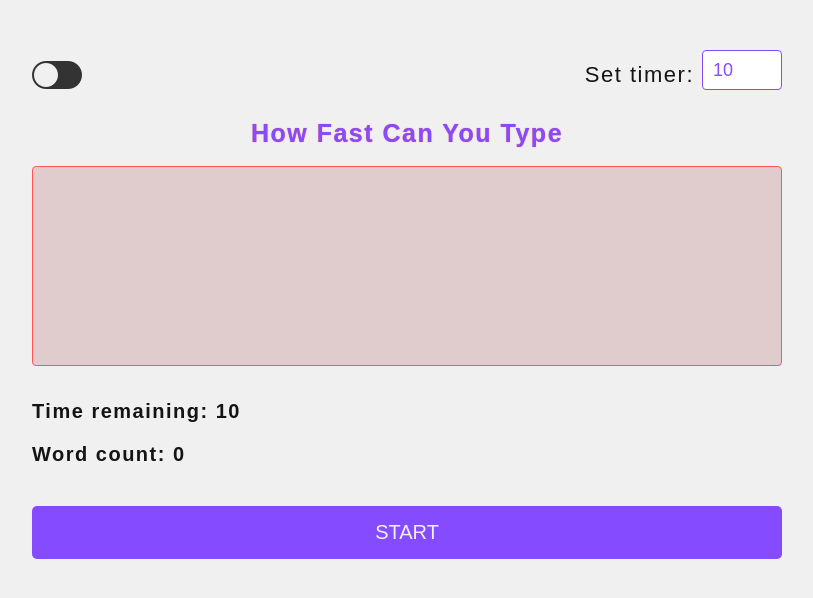
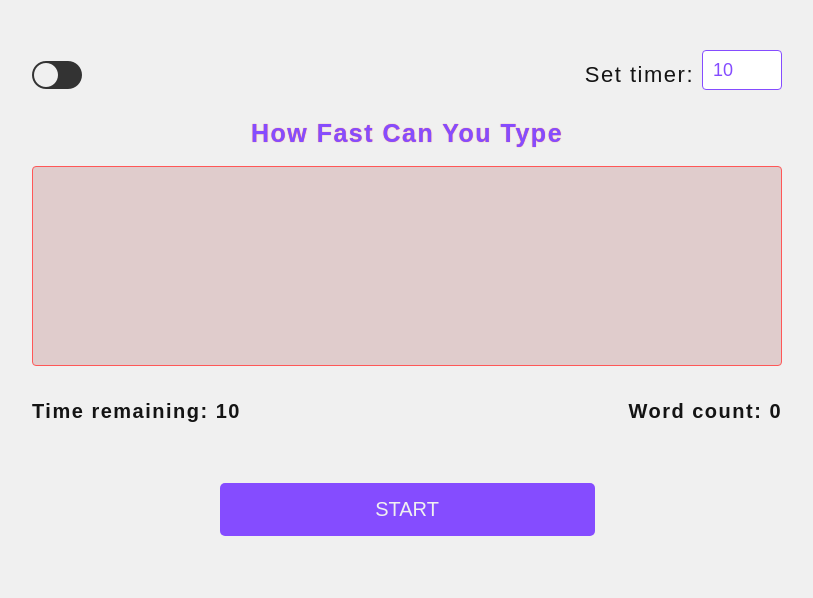
Before and after one commit to OGBENI-NG/typing-game-react, a React (Vite) app: page / in a window 1280 px wide. Shown: the top 598 px of the page, without its empty margins (233-1046 px from the left). Built offline with nearby package versions, Linux system fonts and the light colour scheme; a web font is replaced by a local one.

Commit message:
adjust-desktop

```diff
--- a/App.jsx
+++ b/App.jsx
@@ -60,8 +60,10 @@ function App() {
                     ref={txtBoxRef}
                 />
                 <div className="time-container">
-                    <h3>Time remaining: {timeRemaining}</h3>
-                    <h3>Word count: {wordCount}</h3>
+                    <div className="word-count-con">
+                        <h3 className="time">Time remaining: {timeRemaining}</h3>
+                        <h3>Word count: {wordCount}</h3>
+                    </div>
                     <button
                         className={theme === 'light' ? 'btn-color' : 'btn-color'}
                         disabled={isTimeRunning || timer.length === 0 || timer <= 0}
--- a/index.css
+++ b/index.css
@@ -188,10 +188,26 @@ button:disabled {
         margin: auto;
     }
     button {
-        margin-top: 40px;
+
+        width: 50%;
+        display: flex;
+        justify-content: center;
+        margin: auto;
+
     }
     h1 {
         padding: 8px 0;
         margin: 0;
     }
+
+    .word-count-con {
+        display: flex;
+        align-items: center;
+        margin-top: -20px;
+        padding-bottom: 40px;
+    }
+
+    .time {
+        margin-right: auto;
+    }
 }
```
